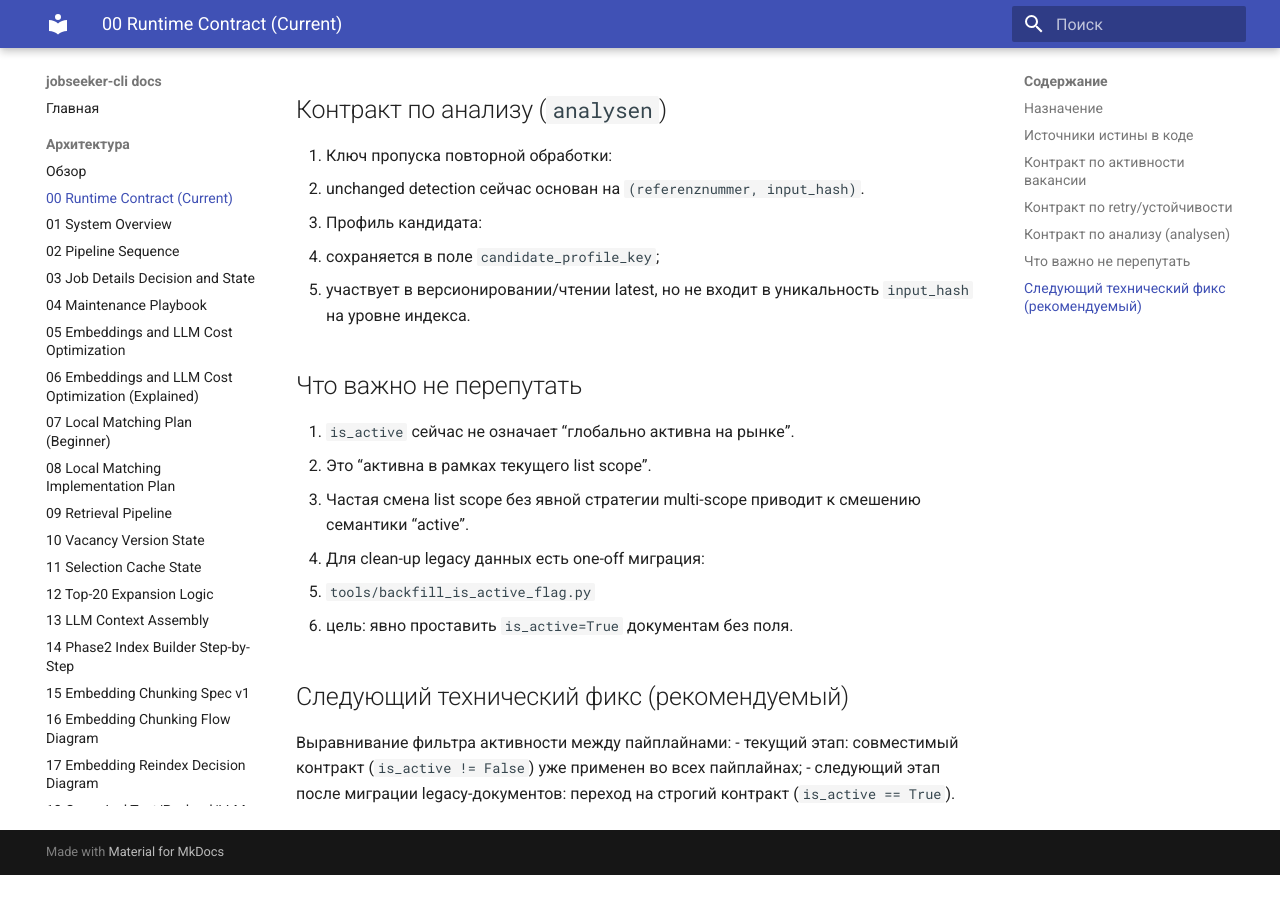
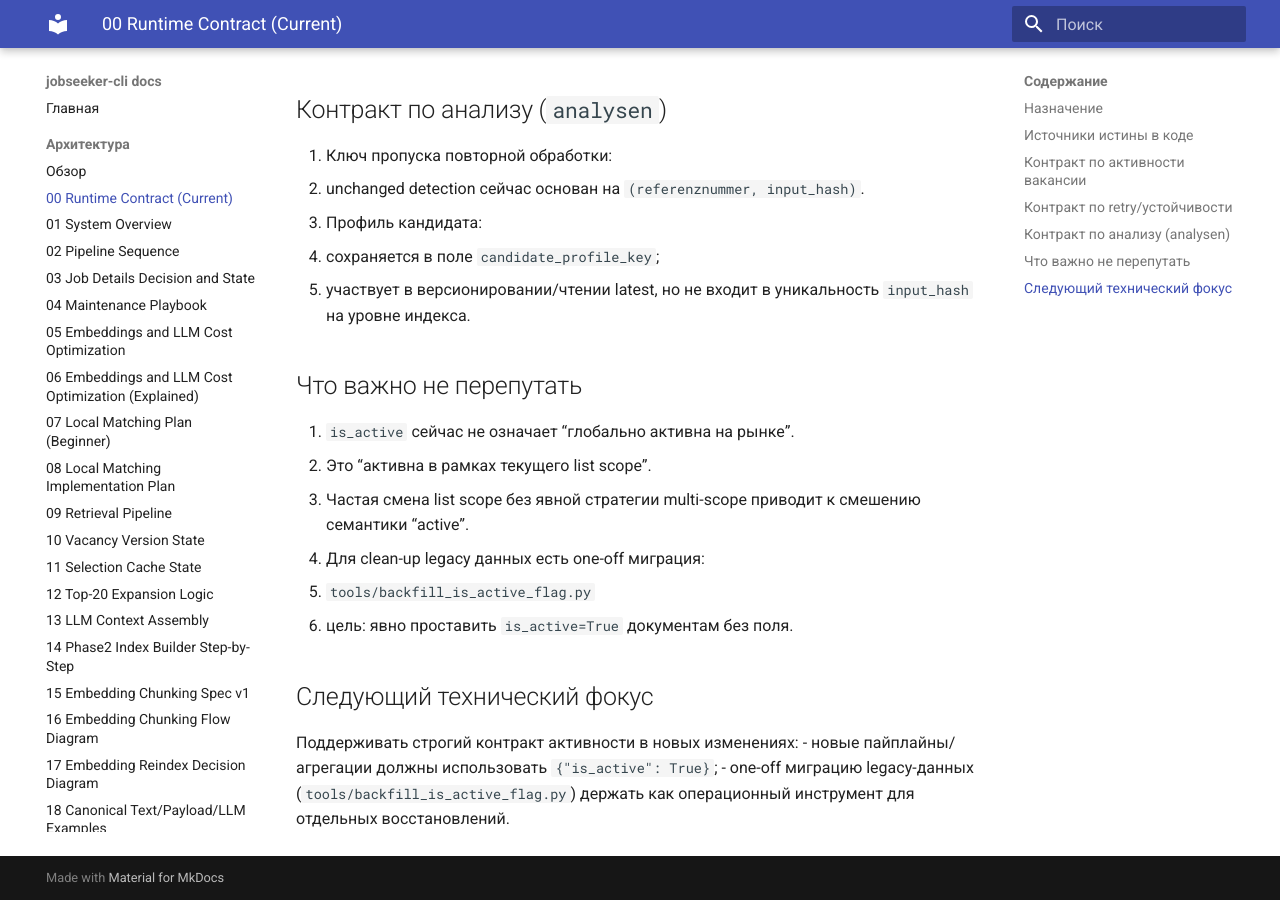
Before and after one commit to oleksiydi/jobseeker-cli-dev, an MkDocs documentation site: the page built from docs/architecture/00-runtime-contract.md, in a window 1280 px wide and 900 px high, scrolled down 1410 px. Built offline with MkDocs 1.6.1 and Material for MkDocs 9.7.7, drawn with Linux system fonts in a browser that asks for light colours; a script that is not in the unit is left out; before the commit the page ends 2285 px from its top, so only the background shows below that; some of the changed text lies outside the part shown.

Commit message:
Update runtime contract for strict active filter
Document strict is_active=true policy across downstream pipelines and adjust next-focus notes accordingly.

```diff
--- a/docs/architecture/00-runtime-contract.md
+++ b/docs/architecture/00-runtime-contract.md
@@ -27,9 +27,9 @@
 - scope не изменился относительно предыдущего run (`query_hash` совпал).
 
 3. Поведение downstream:
-- `job_details_collector` читает `{"is_active": {"$ne": False}}`.
-- `analyze_jobs` читает `{"is_active": {"$ne": False}}`.
-- `build_job_index` читает `{"is_active": {"$ne": False}}`.
+- `job_details_collector` читает `{"is_active": True}`.
+- `analyze_jobs` читает `{"is_active": True}`.
+- `build_job_index` читает `{"is_active": True}`.
 
 ## Контракт по retry/устойчивости
 
@@ -66,8 +66,8 @@
 - `tools/backfill_is_active_flag.py`
 - цель: явно проставить `is_active=True` документам без поля.
 
-## Следующий технический фикс (рекомендуемый)
+## Следующий технический фокус
 
-Выравнивание фильтра активности между пайплайнами:
-- текущий этап: совместимый контракт (`is_active != False`) уже применен во всех пайплайнах;
-- следующий этап после миграции legacy-документов: переход на строгий контракт (`is_active == True`).
+Поддерживать строгий контракт активности в новых изменениях:
+- новые пайплайны/агрегации должны использовать `{"is_active": True}`;
+- one-off миграцию legacy-данных (`tools/backfill_is_active_flag.py`) держать как операционный инструмент для отдельных восстановлений.
```
